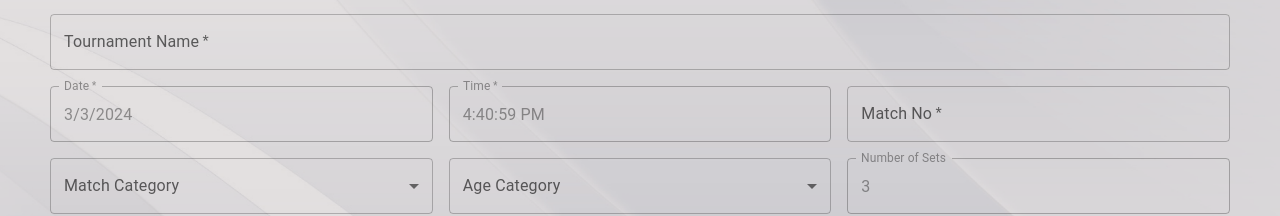
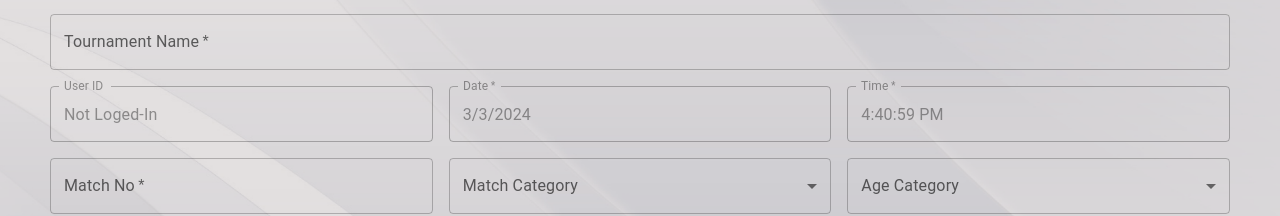
Before and after one commit to lakindu-banneheka/badminton_tracker-frontend, a React (Create React App) app: page /new-match in a window 1280 px wide. Shown: the part 212-428 px from the top of the page. Built offline with nearby package versions, Linux system fonts and the light colour scheme; no server answers; a web font is replaced by a local one.

Commit message:
auth - final and add userId to match setting

```diff
--- a/src/Components/NavBar/NavBar.js
+++ b/src/Components/NavBar/NavBar.js
@@ -16,14 +16,16 @@ import AdbIcon from '@mui/icons-material/Adb';
 import { useNavigate } from 'react-router-dom';
 
 const pages = ['New Match', 'Previous Matches'];
-const settings = ['Profile', 'Logout'];
+const settings = [
+  // 'Profile',
+  'Logout'
+];
 
 function NavBar() {
   const [anchorElNav, setAnchorElNav] = React.useState(null);
   const [anchorElUser, setAnchorElUser] = React.useState(null);
   const [ipAddress, setIpAddress] = useState('');
   const navigate = useNavigate();
-  let login_token = localStorage.getItem('token');
 
   const handleOpenNavMenu = (event) => {
     setAnchorElNav(event.currentTarget);
@@ -58,15 +60,10 @@ function NavBar() {
       }
     };
 
-
     getIpAddress();
 
     return () => {
     };
-  }, []);
-
-  useEffect(() => {
-    login_token = localStorage.getItem('token');
   }, []);
 
   return (
@@ -171,11 +168,11 @@ function NavBar() {
 
             <>
 
-            { login_token
+            { localStorage.getItem('token')
               ?<>
                 <Tooltip title="Open settings">
                     <IconButton onClick={handleOpenUserMenu} sx={{ p: 0 }}>
-                      <Avatar alt="Remy Sharp" src="/static/images/avatar/2.jpg" />
+                      <Avatar alt="" src="" />
                     </IconButton>
                   </Tooltip>
                   <Menu
@@ -196,7 +193,8 @@ function NavBar() {
                   >
                     {settings.map((setting) => (
                       <MenuItem key={setting}
-                        onClick={()=>{
+                        onClick={(e)=> {
+                          e.preventDefault();
                           handleCloseUserMenu();
                           if(setting=='Logout'){
                             localStorage.removeItem('token');
--- a/src/features/matchSlice.js
+++ b/src/features/matchSlice.js
@@ -2,6 +2,7 @@ import { createSlice } from '@reduxjs/toolkit'
 
 export const initialState = {
   matchData : {
+    userId: null,
     tournament_name: '',
     date: '',
     time: '',
--- a/src/routes/MatchSettings/MatchSettings.js
+++ b/src/routes/MatchSettings/MatchSettings.js
@@ -16,6 +16,7 @@ import { useNavigate } from 'react-router-dom';
 
 
 export const initialMatchState = {
+    userId: localStorage.getItem('token')??localStorage.getItem('token'),
     tournament_name: '',
     date: getDate(),
     time: getTime(),
@@ -51,6 +52,8 @@ const MatchSettings = () => {
     const matchDataSelector = useSelector(state => state.match.matchData);
     const dispatch = useDispatch();
     const navigate = useNavigate();
+    // const userId = localStorage.getItem('token');
+
 
     // step form
     const [step, setStep] = useState(1);
@@ -181,6 +184,18 @@ const MatchSettings = () => {
                                         name='tournament_name'
                                         onChange={(e) => handleChange(e)}
                                         required
+                                    />
+                                </Grid>
+                                <Grid item xs={12} md={4} >
+                                    <TextField
+                                        label="User ID"
+                                        variant="outlined"
+                                        style={{width:'100%'}}
+                                        type='text'
+                                        value={matchData.userId || 'Not Loged-In'}
+                                        name='userId'
+                                        onChange={(e) => handleChange(e)}
+                                        disabled
                                     />
                                 </Grid>
                                 <Grid item xs={12} md={4}>
--- a/src/utils/axios.js
+++ b/src/utils/axios.js
@@ -29,7 +29,6 @@ export default fetchData;
 const handleSignIn = async (email, password, navigate) => {
     try {
         const response = await fetchData('POST', '/auth/signin', { email, password });
-        console.log(response.userId);
         if (response.userId) {
             localStorage.setItem('token', response.userId); // Save userID or token if needed
             navigate('/new-match');
@@ -43,7 +42,6 @@ const handleSignIn = async (email, password, navigate) => {
 const handleSignUp = async (name, email, password) => {
     try {
         const response = await fetchData('POST', '/auth/signup', { name, email, password });
-        console.log(response.message);
 
         if (response.message) {
             alert(response.message);
```
